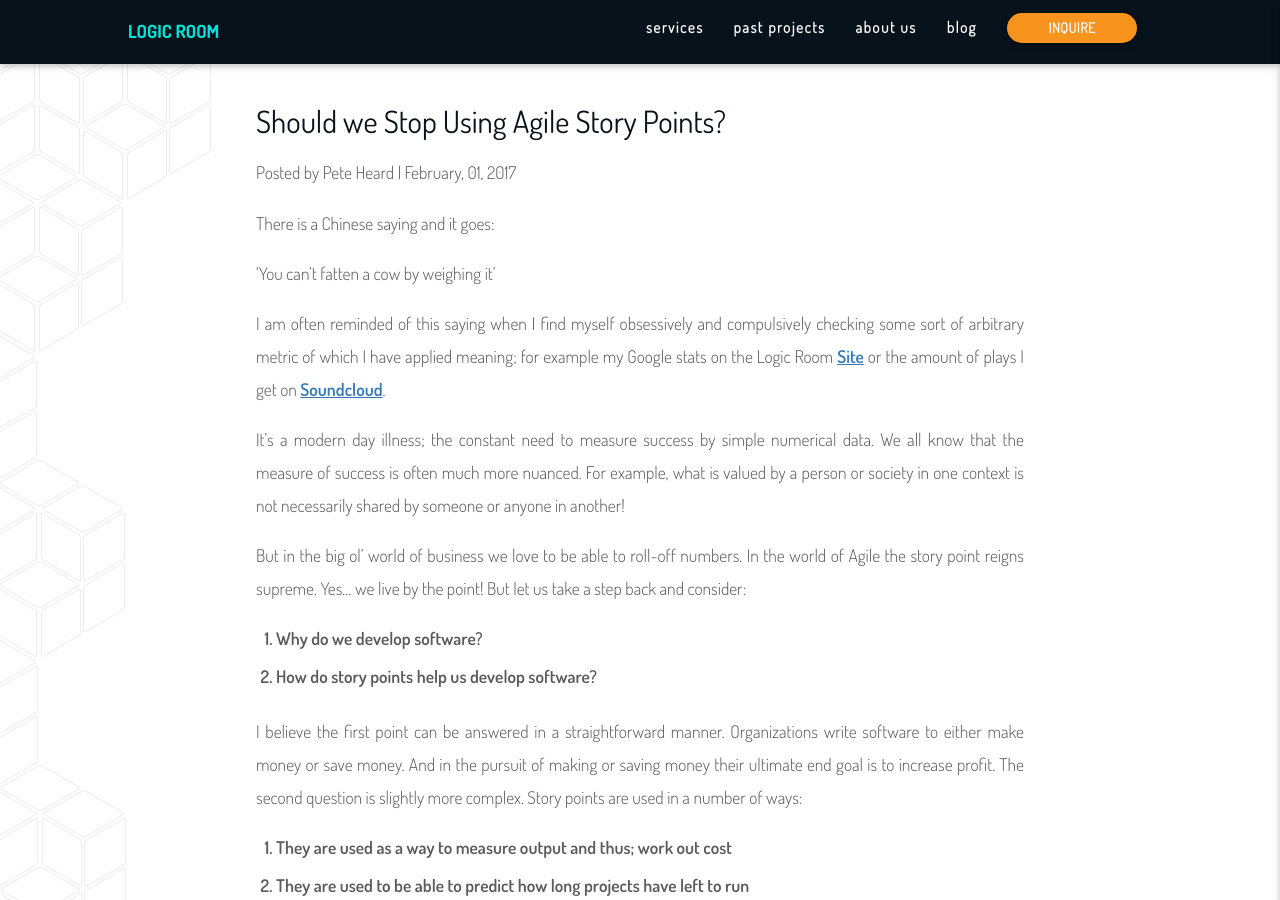
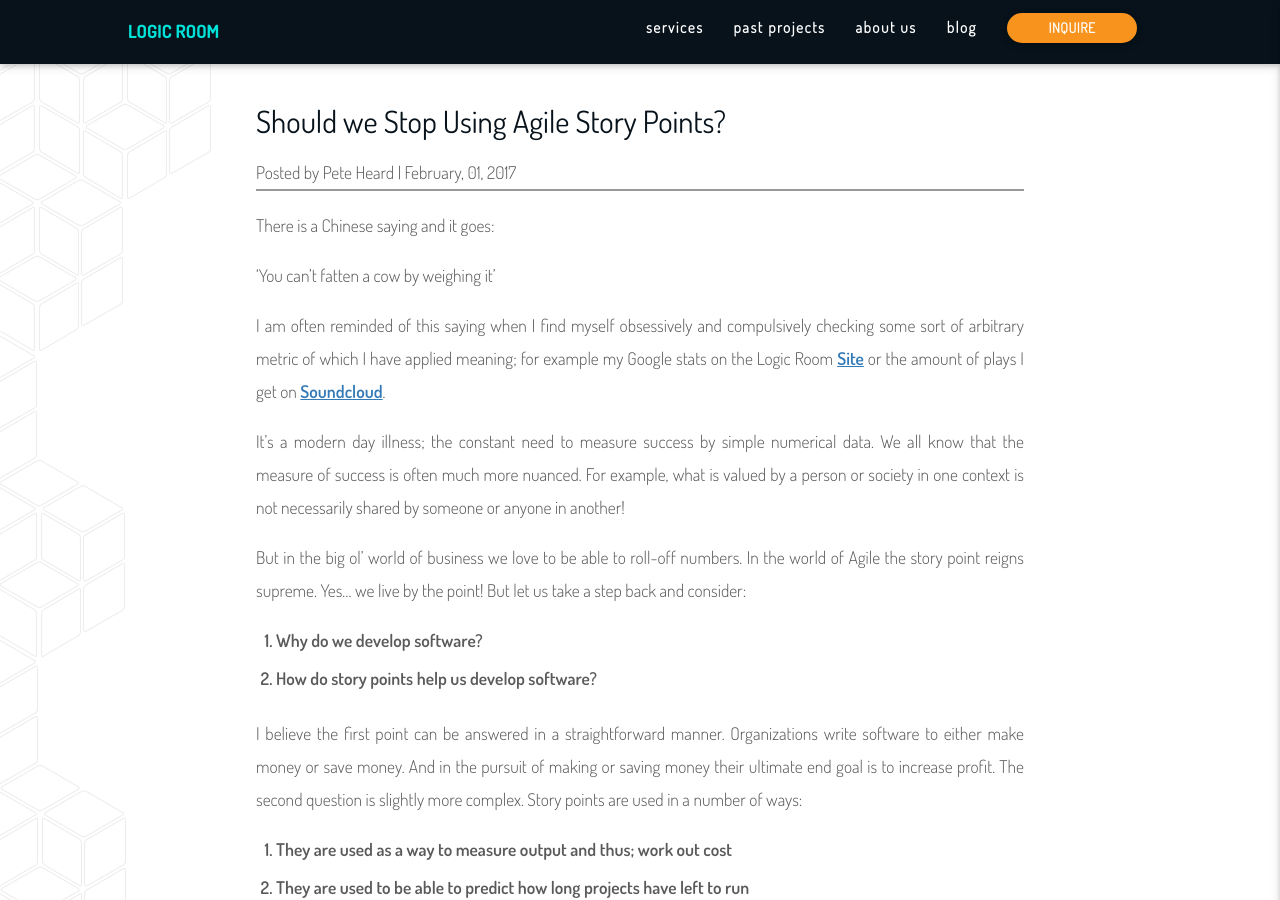
Before and after one commit to peterheard01/logic-room, a Jekyll site: the page built from _posts/should-we-stop-using-story-points/2017-01-29-should-we-stop-using-agile-story-points.md, in a window 1280 px wide and 900 px high. Built offline with Jekyll 4.4.1, drawn with Linux system fonts in a browser that asks for light colours; comment, search, counter and statistics services are not loaded.

Commit message:
added new blog post

```diff
--- a/_layouts/post.html
+++ b/_layouts/post.html
@@ -14,7 +14,7 @@ layout: default
     <br>
 
     <h1 class="title wow fadeIn">{{ page.title }}</h1>
-    <p class="posted-by wow fadeIn">Posted by {{ page.author }} | {{ page.date | date: "%B, %d, %Y" }}</p>
+    <p style="border-bottom: 2px solid #999" class="posted-by wow fadeIn">Posted by {{ page.author }} | {{ page.date | date: "%B, %d, %Y" }}</p>
 
     <p class="wow fadeIn">
       {{ content }}
```
